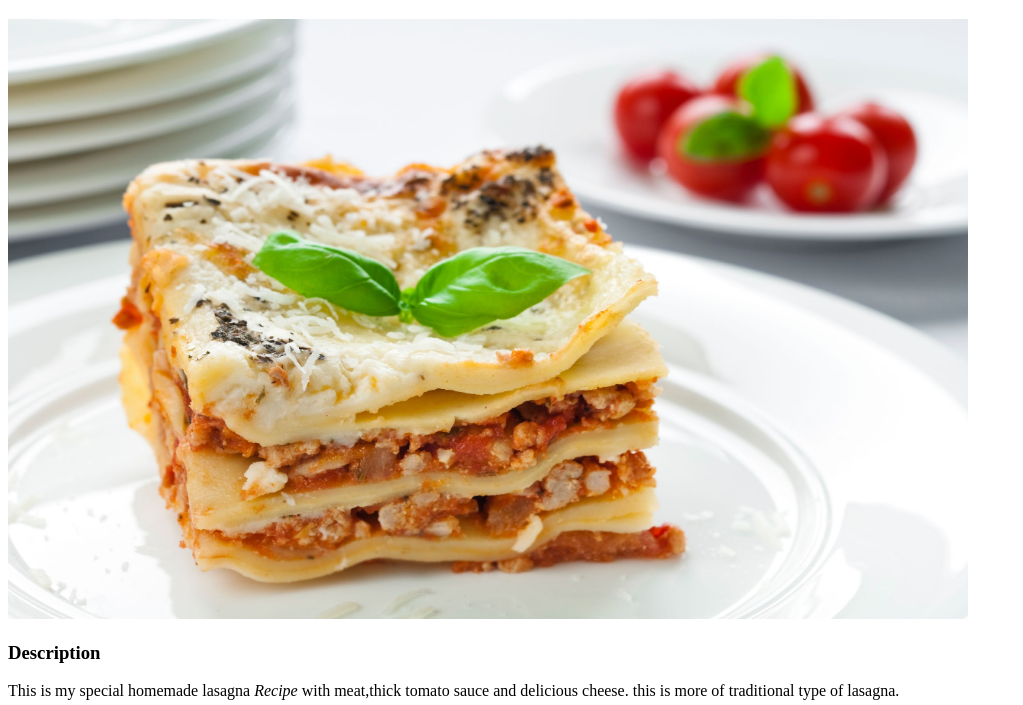
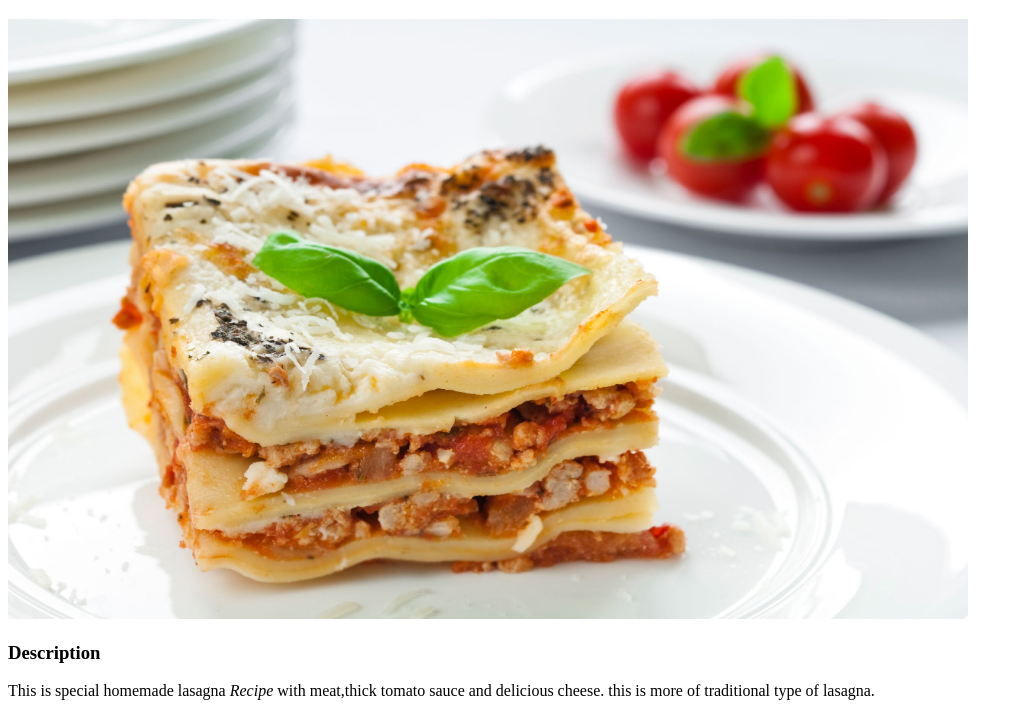
Before and after one commit to MAHENDRA60/odin-recipes, a plain HTML site: page recipes/lasagna.html in a window 1280 px wide. Shown: the part 95-800 px from the top of the page, without its empty margins (0-1023 px from the left). Drawn offline with Linux system fonts and the light colour scheme.

Commit message:
Fix typos in lasagna.html

```diff
--- a/recipes/lasagna.html
+++ b/recipes/lasagna.html
@@ -12,7 +12,7 @@
   <h1>Homemade Lasagna</h1>
     <img src="./lasagna1.jpg" alt="An Image of Tasty Looking Lasagna on Dish" height="600" width="960">
   <h3>Description</h3>
-    <p><span>This is my special homemade lasagna <em>Recipe</em> with meat,thick tomato
+    <p><span>This is special homemade lasagna <em>Recipe</em> with meat,thick tomato
     sauce and delicious cheese. this is more of traditional type of lasagna.</span> </p>
   <h2>Ingredients</h2>
     <p>These are the Ingredients you will need:</p>
```
